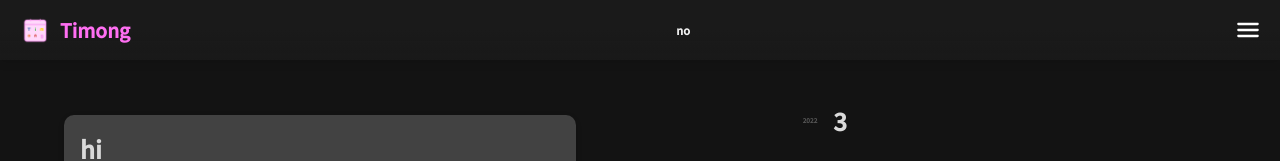
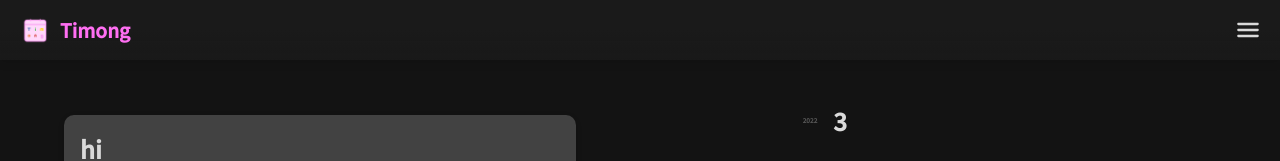
Before and after one commit to rkskekzzz/timong, a React (Create React App) app in the folder frontend/: page /calendar in a window 1280 px wide. Shown: the top 161 px of the page. Built offline with nearby package versions, Linux system fonts and the light colour scheme.

Commit message:
Fix : Header Button 색깔 안바뀌는 이슈 수정

```diff
--- a/frontend/src/Components/Header/Header.tsx
+++ b/frontend/src/Components/Header/Header.tsx
@@ -25,12 +25,12 @@ const Header: React.FC<{ calendarName: string }> = ({ calendarName }) => {
             Timong
           </Styled.HeaderAnonyCalendarTitle>
         </div>
-        <Styled.HeaderCalendarTitle color={theme.myPalette.foregroundHeader}>
+        {/* <Styled.HeaderCalendarTitle color={theme.myPalette.foregroundHeader}>
           {calendarName}
-        </Styled.HeaderCalendarTitle>
+        </Styled.HeaderCalendarTitle> */}
         <MenuRoundedIcon
           sx={{
-            color: 'white',
+            color: theme.myPalette.foreground,
             transform: 'scale(1.2)',
             transition: 'transform 500ms linear 0ms, color 500ms',
             cursor: 'pointer',
```
